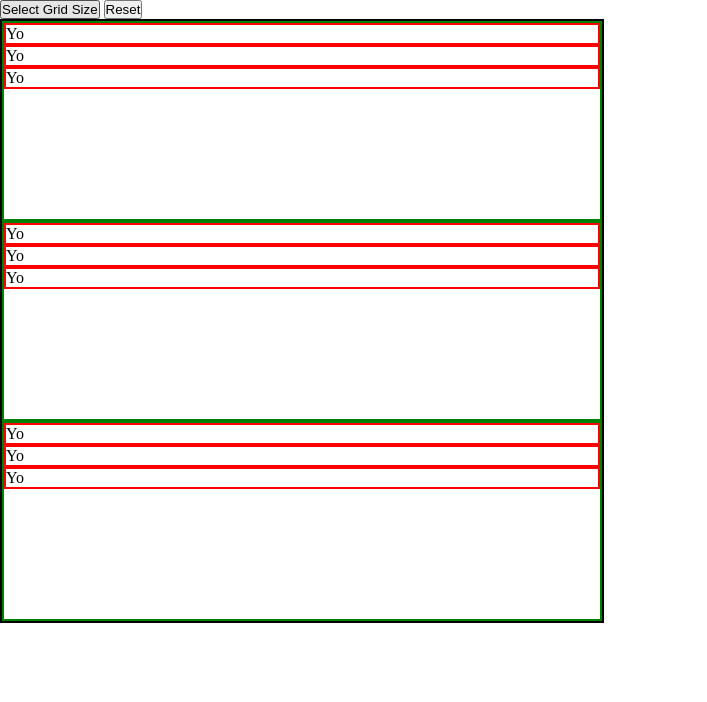
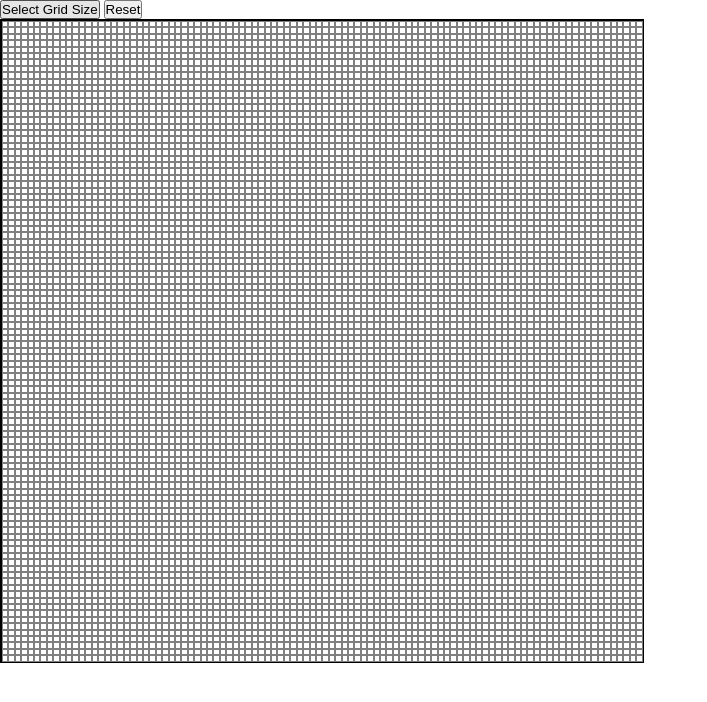
Before and after one commit to a6h15h3k/EtchASketch, a plain HTML site: page index.html in a window 1280 px wide. Shown: the whole page, without its empty margins (0-707 px from the left). Drawn offline with Linux system fonts and the light colour scheme.

Commit message:
Added grid lines

```diff
--- a/script.js
+++ b/script.js
@@ -2,7 +2,7 @@ const body = document.querySelector("body");
 let canvas = document.querySelector("#canvas");
 const resetButton = document.querySelector("#reset");
 const resolutionButton = document.querySelector("#resolution");
-const defaultResolution = 3;
+const defaultResolution = 100;
 
 let resolution = defaultResolution;
 setResolution(resolution);
@@ -36,7 +36,7 @@ function getResolution() {
     return input;
 }
 
-//Resets Grid to Default Color
+//Resets Grid to Defaults
 function reset() {
     //Removes div Canvas, Thus clearing Etch-A-Sketch
     body.removeChild(canvas);
@@ -64,9 +64,8 @@ function hover(pixel) {
 //Creates a Row Container, sets it's attributes and adds Pixels to it
 function createRow() {
     let row = document.createElement("div");
+    row.style.display = "flex";
     row.style.flex = "1";
-    row.style.border = "2px solid green";
-    row.style.flexDirection = "row";
 
     for (i = 1; i <= resolution; i++) {
         row.appendChild(createPixel());
@@ -78,10 +77,9 @@ function createRow() {
 //Creates a Pixel Square and sets it's attributes
 function createPixel() {
     let pixel = document.createElement("div");
-    pixel.setAttribute("id", "pixel");
+    pixel.style.display = "flex";
     pixel.style.flex = "1";
-    pixel.textContent = "Yo";
-    pixel.style.border = "2px solid red";
+    pixel.style.border = "0.1px solid grey"
 
     pixel.addEventListener('click', () => {
         pixel.style.backgroundColor = "black";
--- a/styles.css
+++ b/styles.css
@@ -4,8 +4,8 @@
 }
 
 #canvas {
-    height: 75vh;
-    width: 75vh;
+    height: 80vh;
+    width: 80vh;
     display: flex;
     flex-direction: column;
     border: 2px solid black;
```
